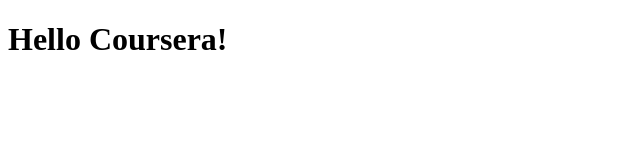
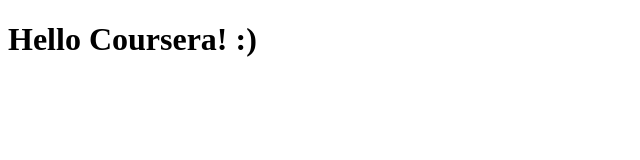
Before and after one commit to HariniSekar/Coursera-test, a plain HTML site: page site/index.html in a window 1280 px wide. Shown: the full height of the page, 0-640 px from the left. Drawn offline with Linux system fonts and the light colour scheme.

Commit message:
New addition

```diff
--- a/site/index.html
+++ b/site/index.html
@@ -4,6 +4,6 @@
 	<title>Hello Coursera!</title>
 </head>
 <body>
-<h1>Hello Coursera!</h1>
+<h1>Hello Coursera! :)</h1>
 </body>
 </html>
```
